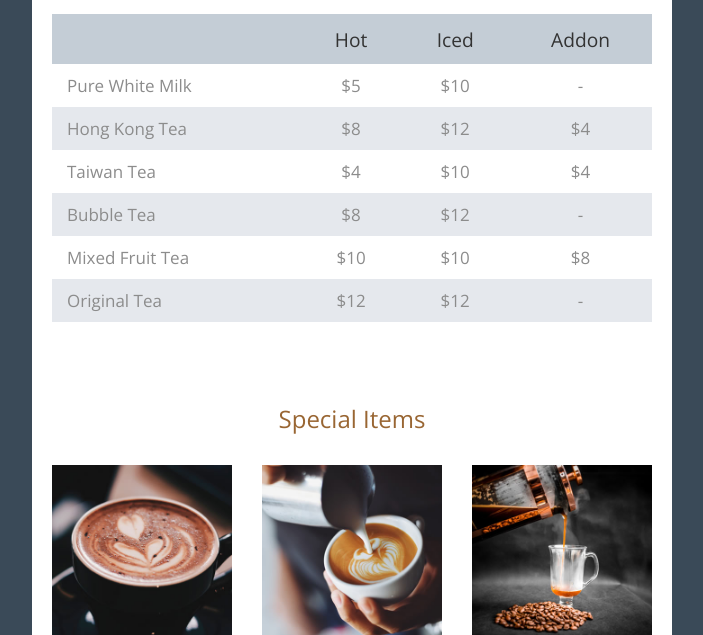
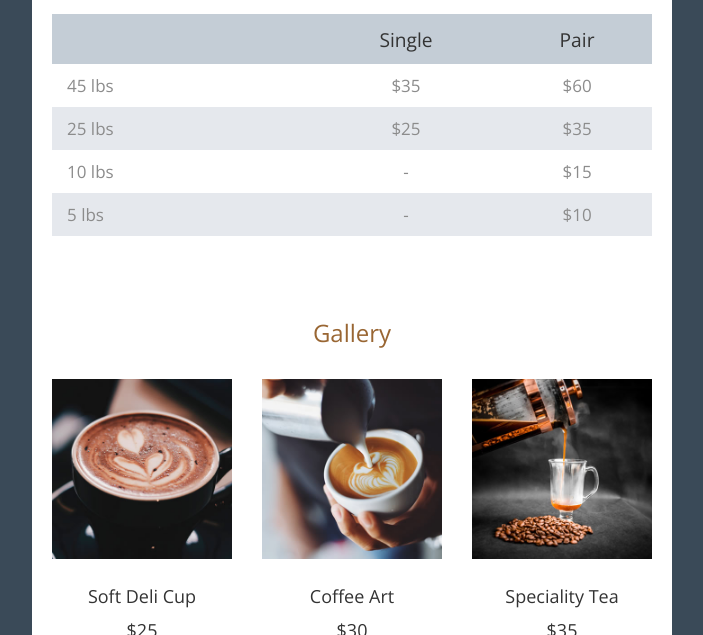
Before and after one commit to farzinadil/Max-Strength-Weights, a plain HTML site: page index.html in a window 1280 px wide. Shown: the part 640-1275 px from the top of the page, without its empty margins (288-991 px from the left). Drawn offline with nearby package versions, Linux system fonts and the light colour scheme.

Commit message:
modified values in the table

```diff
--- a/index.html
+++ b/index.html
@@ -21,50 +21,38 @@
 
         <!-- Products -->
         <section class="tm-section">
-          <h2 class="tm-section-header">Tea Menu</h2>
+          <h2 class="tm-section-header">Weigths</h2>
           <div class="tm-responsive-table">
             <table>
               <tr class="tm-tr-header">
                 <th>&nbsp;</th>
-                <th>Hot</th>
-                <th>Iced</th>
-                <th>Addon</th>
+                <th>&nbsp;</th>
+                <th>Single</th>
+                <th>Pair</th>
               </tr>
               <tr>
-                <td class="tm-text-left">Pure White Milk</td>
-                <td>$5</td>
-                <td>$10</td>
-                <td>-</td>
+                <td class="tm-text-left">45 lbs</td>
+                <td>&nbsp;</td>
+                <td>$35</td>
+                <td>$60</td>
               </tr>
               <tr>
-                <td class="tm-text-left">Hong Kong Tea</td>
-                <td>$8</td>
-                <td>$12</td>
-                <td>$4</td>
+                <td class="tm-text-left">25 lbs</td>
+                <td>&nbsp;</td>
+                <td>$25</td>
+                <td>$35</td>
               </tr>
               <tr>
-                <td class="tm-text-left">Taiwan Tea</td>
-                <td>$4</td>
-                <td>$10</td>
-                <td>$4</td>
+                <td class="tm-text-left">10 lbs</td>
+                <td>&nbsp;</td>
+                <td>-</td>
+                <td>$15</td>
               </tr>
               <tr>
-                <td class="tm-text-left">Bubble Tea</td>
-                <td>$8</td>
-                <td>$12</td>
+                <td class="tm-text-left">5 lbs</td>
+                <td>&nbsp;</td>
                 <td>-</td>
-              </tr>
-              <tr>
-                <td class="tm-text-left">Mixed Fruit Tea</td>
                 <td>$10</td>
-                <td>$10</td>
-                <td>$8</td>
-              </tr>
-              <tr>
-                <td class="tm-text-left">Original Tea</td>
-                <td>$12</td>
-                <td>$12</td>
-                <td>-</td>
               </tr>
             </table>
           </div>
@@ -72,7 +60,7 @@
 
         <!-- Special Items -->
         <section class="tm-section">
-          <h2 class="tm-section-header">Special Items</h2>
+          <h2 class="tm-section-header">Gallery</h2>
           <div class="tm-special-items">
             <figure class="tm-special-item">
               <img src="img/chilling-cafe-11.jpg" alt="Image" class="tm-special-item-img" />
```
